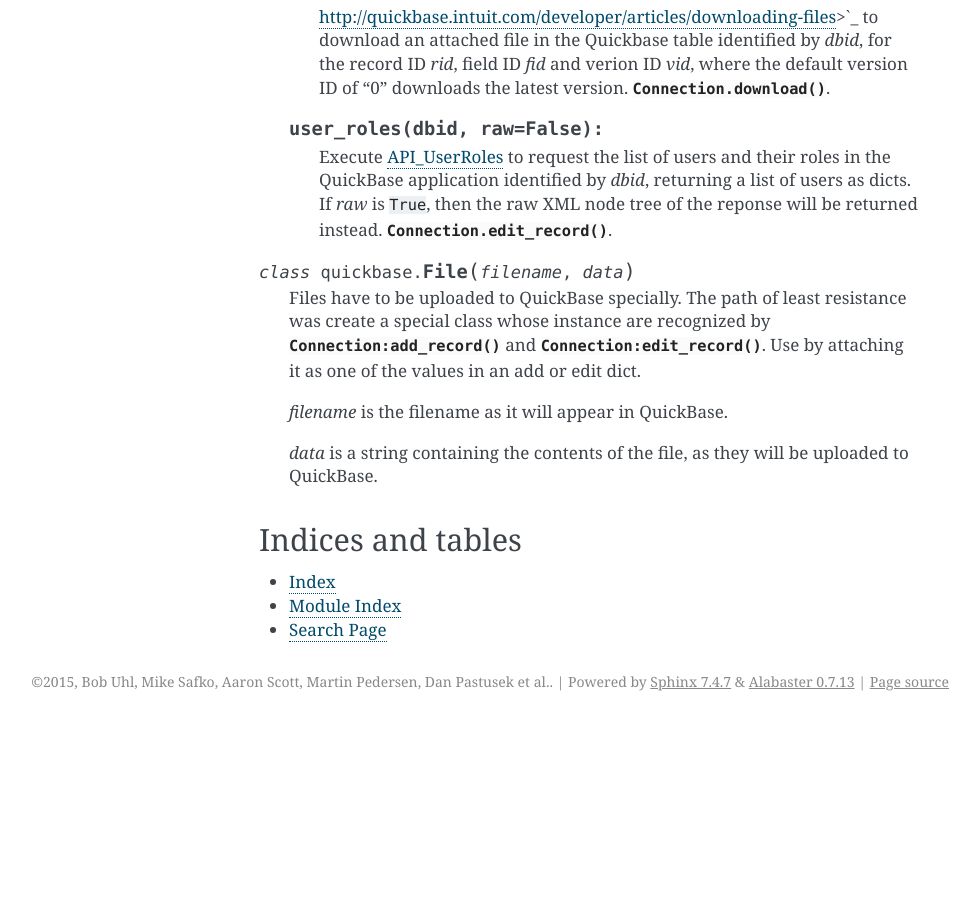
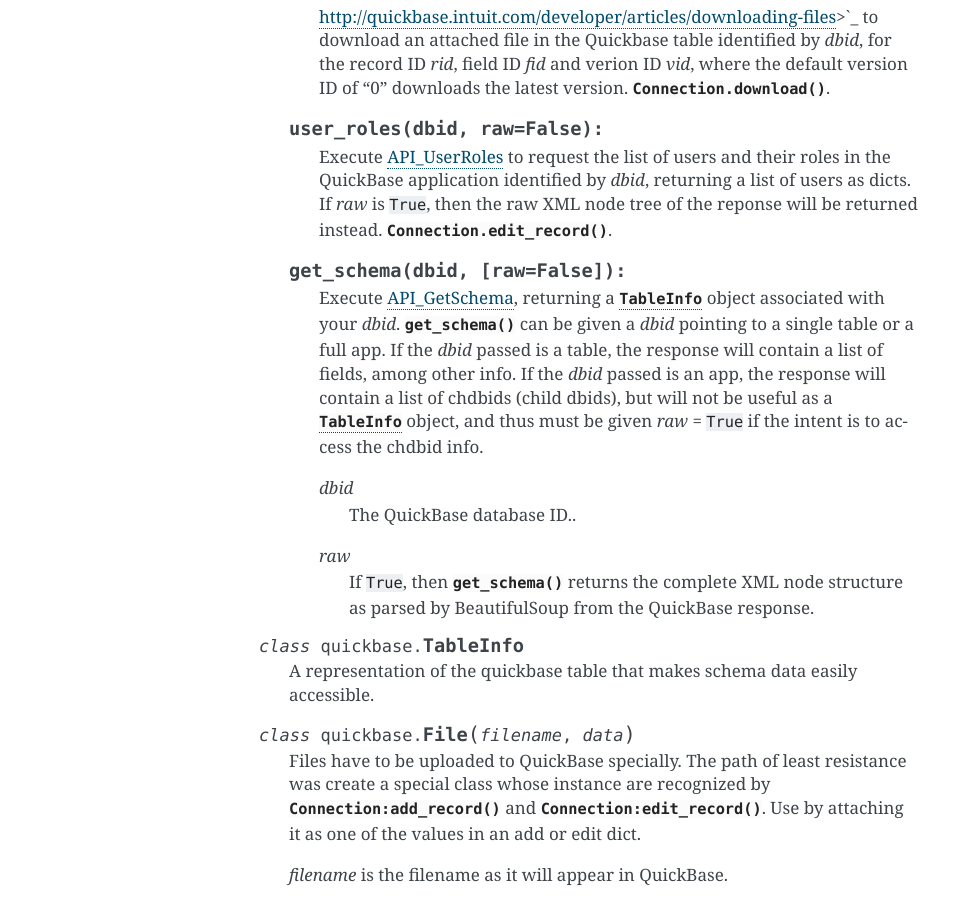
Before and after one commit to WesTower/py-quickbase, a Sphinx documentation site: the page built from docs/index.rst, in a window 1280 px wide and 900 px high, scrolled down 2986 px. Shown: the whole window, without its empty margins (161-1141 px from the left). Built offline with Sphinx 7.4.7, drawn with Linux system fonts in a browser that asks for light colours; before the commit the page ends 3707 px from its top, so only the background shows below that.

Commit message:
adding documentation for get_schema() and a skeleton for the TableInfo class.

```diff
--- a/docs/index.rst
+++ b/docs/index.rst
@@ -192,6 +192,32 @@
       reponse will be returned instead.
       :meth:`Connection.edit_record()`.
 
+   .. method:: get_schema(dbid, [raw=False]):
+
+      Execute `API_GetSchema
+      <http://www.quickbase.com/api-guide/index.html#getschema.html>`_,
+      returning a :class:`TableInfo` object associated with your *dbid*.
+      :meth:`get_schema()` can be given a *dbid* pointing to
+      a single table or a full app. If the *dbid* passed is a table, the
+      response will contain a list of fields, among other info. If the
+      *dbid* passed is an app, the response will contain a list of chdbids (child dbids),
+      but will not be useful as a :class:`TableInfo` object, and thus
+      must be given  *raw* = ``True`` if the intent is to access the chdbid info.
+
+      *dbid*
+         The QuickBase database ID..
+
+      *raw*
+         If ``True``, then :meth:`get_schema()` returns the
+         complete XML node structure as parsed by BeautifulSoup from
+         the QuickBase response.
+
+
+
+.. class:: TableInfo
+
+   A representation of the quickbase table that makes schema data easily accessible.
+
 .. class:: File(filename, data)
 
    Files have to be uploaded to QuickBase specially.  The path of least
```
Also changed, not shown: 1 other file.
